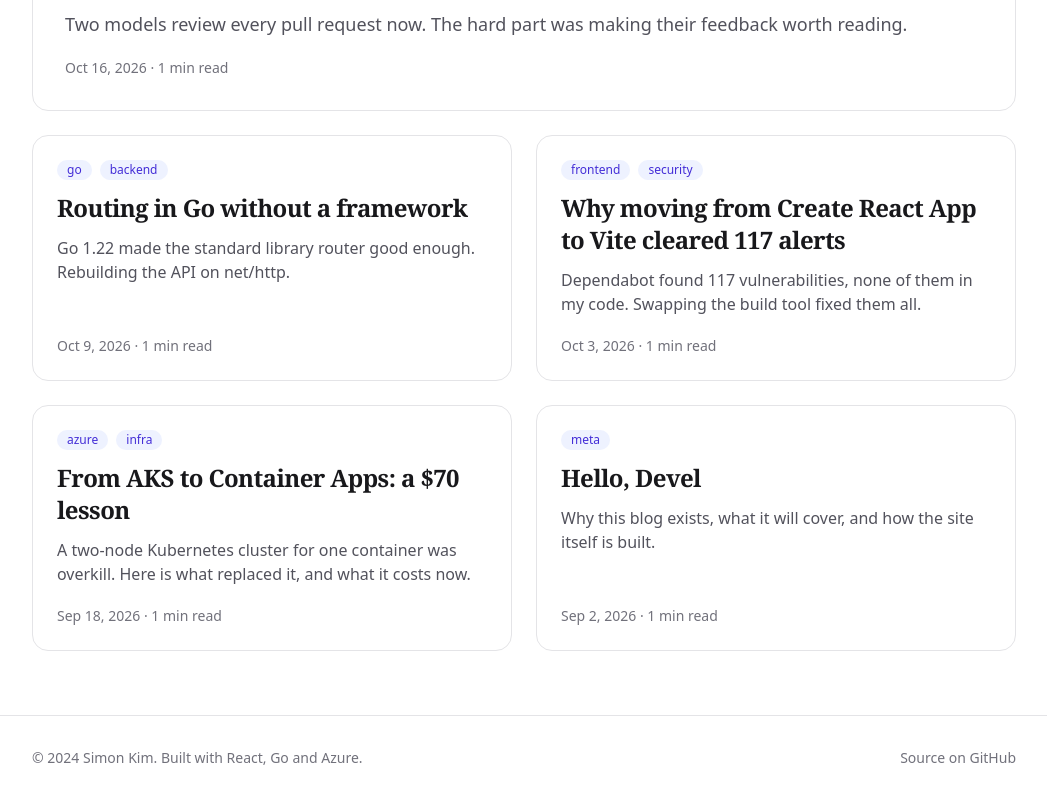
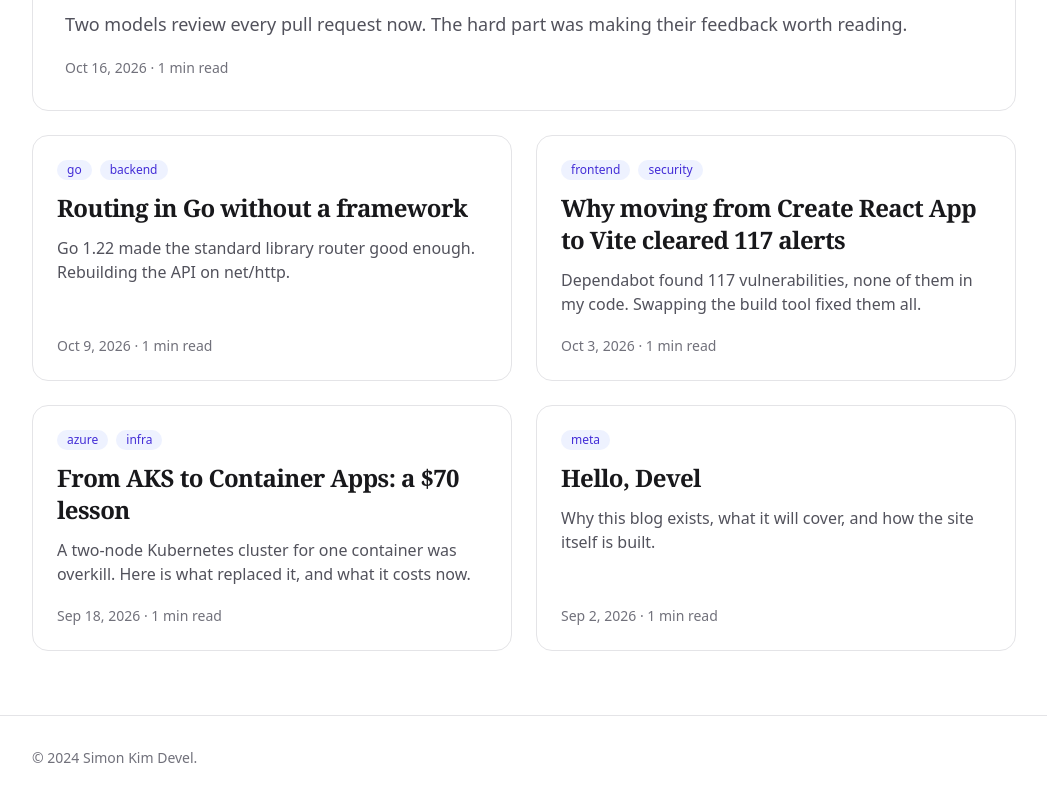
Before and after one commit to SimonKimDev/Devel, a React (Vite) app in the folder devel-frontend/: page / in a window 1280 px wide. Shown: the part 584-1384 px from the top of the page, without its empty margins (116-1163 px from the left). Built offline with nearby package versions, Linux system fonts and the light colour scheme.

Commit message:
trimming footer message

```diff
--- a/devel-frontend/src/components/layout/Footer.tsx
+++ b/devel-frontend/src/components/layout/Footer.tsx
@@ -5,11 +5,8 @@ export function Footer() {
     <footer className="border-t border-zinc-200 dark:border-zinc-800">
       <div className="mx-auto flex max-w-5xl flex-col gap-2 px-5 py-8 text-sm text-zinc-500 sm:flex-row sm:items-center sm:justify-between dark:text-zinc-400">
         <p>
-          © {new Date().getFullYear()} {site.author}. Built with React, Go and Azure.
+          © {new Date().getFullYear()} {site.author} Devel.
         </p>
-        <a href={site.githubUrl} className="hover:text-zinc-900 dark:hover:text-zinc-100">
-          Source on GitHub
-        </a>
       </div>
     </footer>
   );
```
